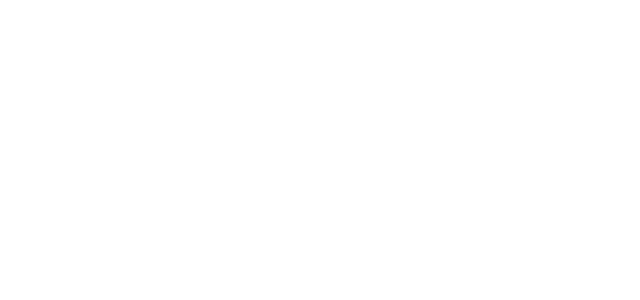
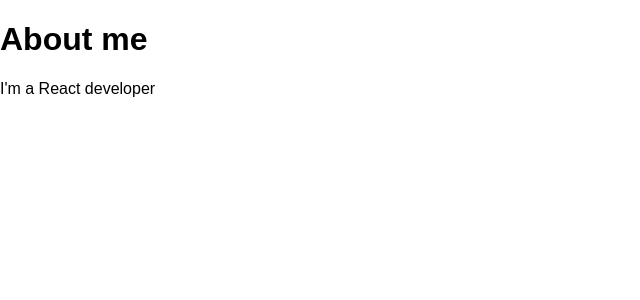
Before and after one commit to fmaylinch/react-sample-app, a React (Create React App) app: page /#/about in a window 1280 px wide. Shown: the top 300 px of the page, without its empty margins (0-640 px from the left). Built offline with nearby package versions, Linux system fonts and the light colour scheme.

Commit message:
Add another route and a link to it

```diff
--- /dev/null
+++ b/src/About.js
@@ -0,0 +1,10 @@
+import React from 'react'
+
+const About = (props) => (
+  <div>
+    <h1>About me</h1>
+    <p>I'm a React developer</p>
+  </div>
+)
+
+export default About
--- a/src/App.js
+++ b/src/App.js
@@ -1,11 +1,13 @@
 import React from 'react'
 import { HashRouter, Route } from 'react-router-dom'
 import Landing from './Landing'
+import About from './About'
 
 const App = () => (
   <HashRouter>
     <div>
       <Route exact path='/' component={Landing} />
+      <Route path='/about' component={About} />
     </div>
   </HashRouter>
 )
--- a/src/Landing.js
+++ b/src/Landing.js
@@ -1,9 +1,13 @@
 import React from 'react'
+import { Link } from 'react-router-dom'
 
 const Landing = (props) => (
   <div>
     <h1>Welcome to my React app</h1>
     <p>This app will be amazing!</p>
+    <p>
+      <Link to='/about'>About me</Link>
+    </p>
   </div>
 )
 
```
